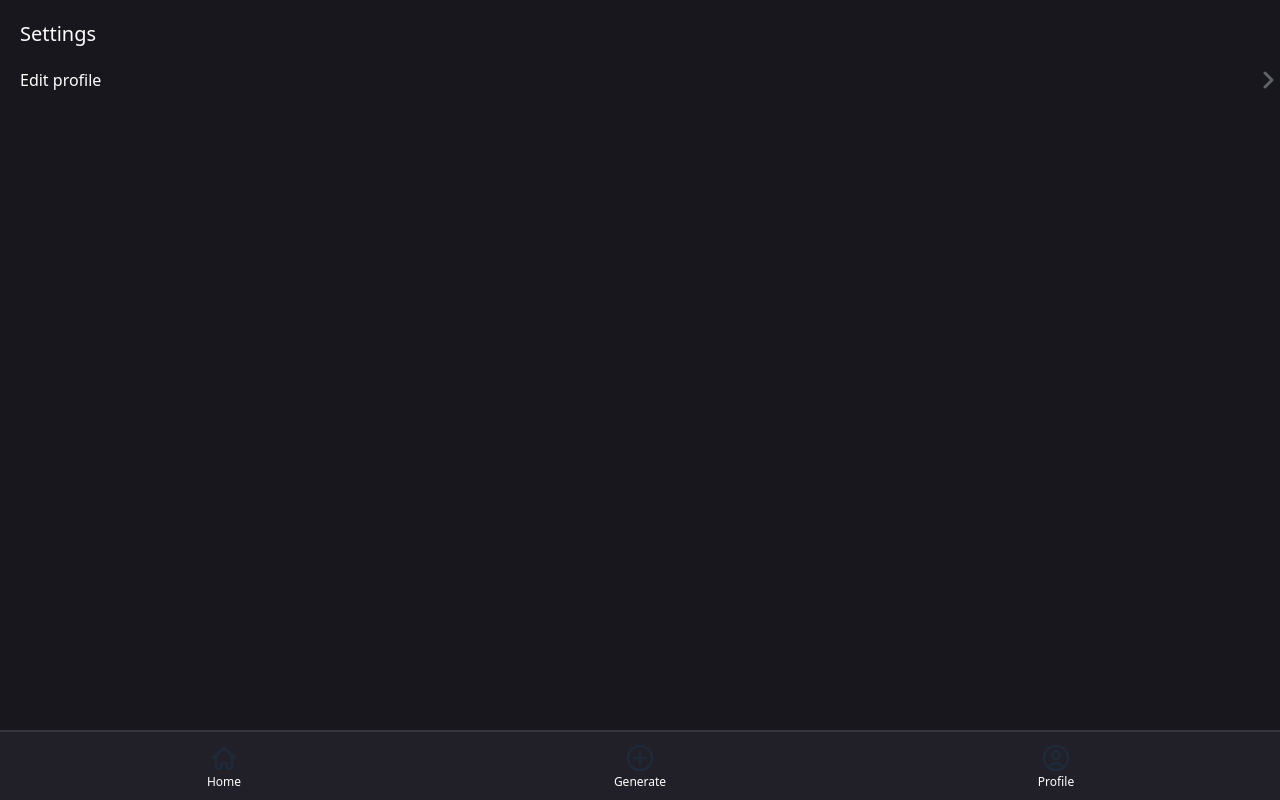
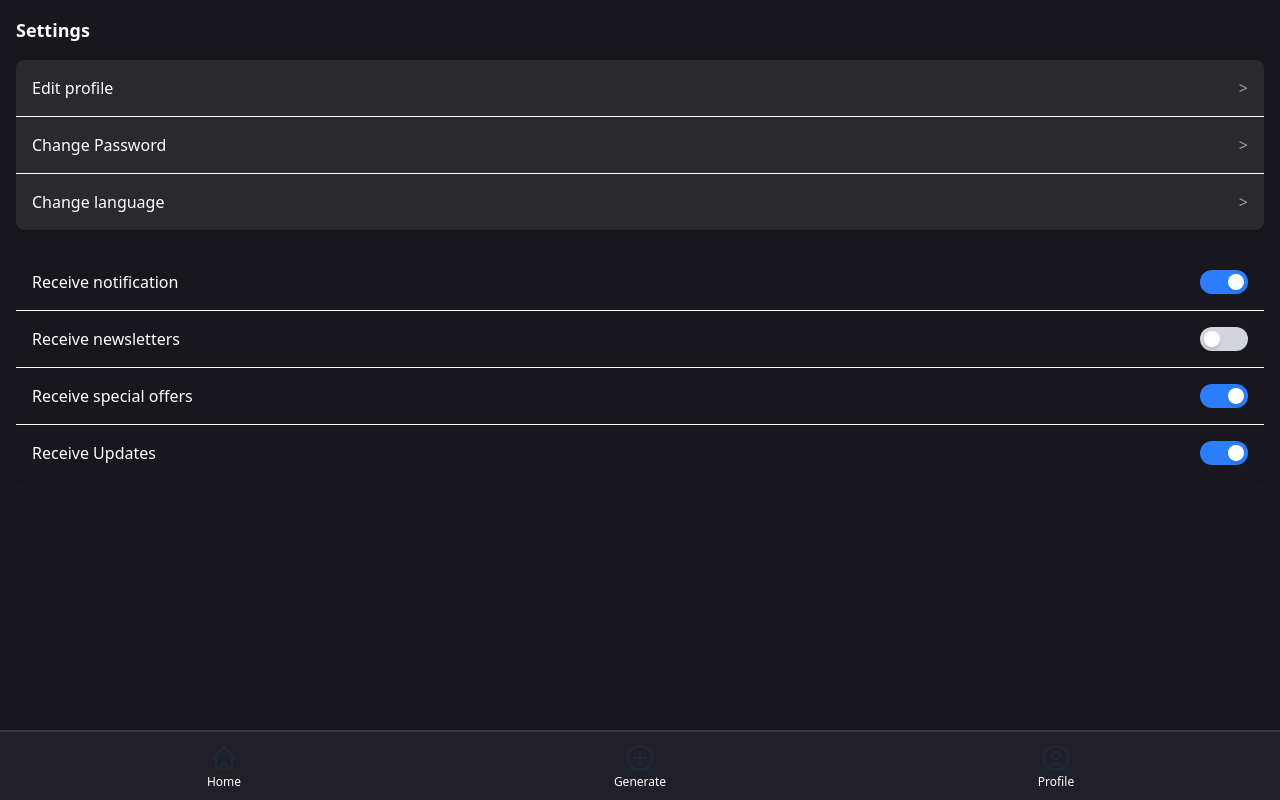
Before and after one commit to OhHiThere101/revision-app-test-2, a Next.js app: page /setting in a window 1280 px wide. Built offline with nearby package versions, Linux system fonts and the light colour scheme.

Commit message:
add setting page

```diff
--- a/src/app/setting/page.tsx
+++ b/src/app/setting/page.tsx
@@ -1,26 +1,109 @@
-import React from "react";
+'use client'
 import ResponsiveBottomNavbar from "@/components/ResponsiveBottomNavbar";
 import Footer from "@/components/Footer";
 
+import { useState } from "react"
 
-const Setting = () => {
+
+export default function SettingsPage() {
+    const [notification, setNotification] = useState(true)
+    const [newsletters, setNewsletters] = useState(false)
+    const [specialOffers, setSpecialOffers] = useState(true)
+    const [updates, setUpdates] = useState(true)
+    const [showpasswordModal, setpasswordModal] = useState(false)
+    const menuItems = [
+        'Edit profile',
+        'Change Password',
+        'Change language'
+    ]
 
     return (
-        <div>
+        <div className="flex flex-col justify-between">
             <div>
-                <h1 className="text-xl mt-5 ml-5">Settings</h1>
+                <h1 className="text-lg font-semibold text-white p-4">Settings</h1>
+
+                <div className="bg-[#2a2a2e] rounded-lg mx-4 shadow-sm divide-y">
+                    {menuItems.map((item, i) => (
+                        <div
+                            key={i}
+                            className="p-4 flex justify-between items-center"
+                            onClick={() => item === 'Change Password' && setpasswordModal(true)}
+                        >
+                            <span>{item}</span>
+                            <span className="text-gray-400">{'>'}</span>
+                        </div>
+                    ))}
+                </div>
+
+                {showpasswordModal && <PasswordModal onClose={() => setpasswordModal(false)} />}
+
+
+                <div className="mt-6 rounded-lg mx-4 shadow-sm divide-y">
+                    <ToggleRow label="Receive notification" value={notification} onChange={setNotification} />
+                    <ToggleRow label="Receive newsletters" value={newsletters} onChange={setNewsletters} />
+                    <ToggleRow label="Receive special offers" value={specialOffers} onChange={setSpecialOffers} />
+                    <ToggleRow label="Receive Updates" value={updates} onChange={setUpdates} />
+                </div>
             </div>
+            <ResponsiveBottomNavbar/>
+        </div>
+    )
+}
 
-            <div className="mt-5 ml-5 flex justify-between">
-                <h1>Edit profile</h1>
-                <svg className="w-6 h-6 text-[#5f6361]" aria-hidden="true" xmlns="http://www.w3.org/2000/svg" width="24" height="24" fill="none" viewBox="0 0 24 24">
-                    <path stroke="currentColor" strokeLinecap="round" strokeLinejoin="round" strokeWidth="3" d="m9 5 7 7-7 7" />
-                </svg>
+function ToggleRow({ label, value, onChange }: { label: string, value: boolean, onChange: (v: boolean) => void }) {
+    return (
+        <div className="p-4 flex justify-between items-center">
+            <span>{label}</span>
+            <button
+                onClick={() => onChange(!value)}
+                className={`w-12 h-6 flex items-center rounded-full p-1 duration-300 ${value ? 'bg-blue-500 justify-end' : 'bg-gray-300 justify-start'
+                    }`}
+            >
+                <div className="w-4 h-4 bg-white rounded-full shadow-md"></div>
+            </button>
+        </div>
+    )
+}
+
+function BottomIcon({ label, icon, active }: { label: string, icon: string, active?: boolean }) {
+    return (
+        <div className={`flex flex-col items-center ${active ? 'text-blue-500' : 'text-gray-400'}`}>
+            <span className="text-xl">{icon}</span>
+            <span className="text-sm">{label}</span>
+        </div>
+    )
+}
+
+function PasswordModal({ onClose }: { onClose: () => void }) {
+    return (
+        <div className="fixed inset-0 bg-black bg-opacity-60 flex items-center justify-center z-50">
+            <div className="bg-[#2f3136] w-[400px] p-6 rounded-lg shadow-lg relative">
+                <button onClick={onClose} className="absolute top-3 right-3 text-gray-400 hover:text-white text-xl">
+                    ×
+                </button>
+                <h2 className="text-lg font-semibold text-white mb-1">Update your password</h2>
+                <p className="text-sm text-gray-300 mb-5">Enter your current password and a new password.</p>
+
+                <div className="space-y-4">
+                    <Input label="Current Password" />
+                    <Input label="New Password" />
+                    <Input label="Confirm New Password" />
+                </div>
+
+                <div className="flex justify-end space-x-2 mt-6">
+                    <button onClick={onClose} className="bg-gray-600 hover:bg-gray-500 px-4 py-2 rounded text-white">Cancel</button>
+                    <button className="bg-indigo-500 hover:bg-indigo-600 px-4 py-2 rounded text-white">Done</button>
+                </div>
             </div>
+        </div>
+    )
+}
 
-            <ResponsiveBottomNavbar />
+function Input({ label }: { label: string }) {
+    return (
+        <div className="flex flex-col">
+            <label className="text-sm text-gray-300 mb-1">{label}</label>
+            <input type="password" className="bg-[#202225] rounded px-3 py-2 text-white outline-none focus:ring-2 focus:ring-blue-500" />
         </div>
-
-    );
+    )
 }
-export default Setting;
```
